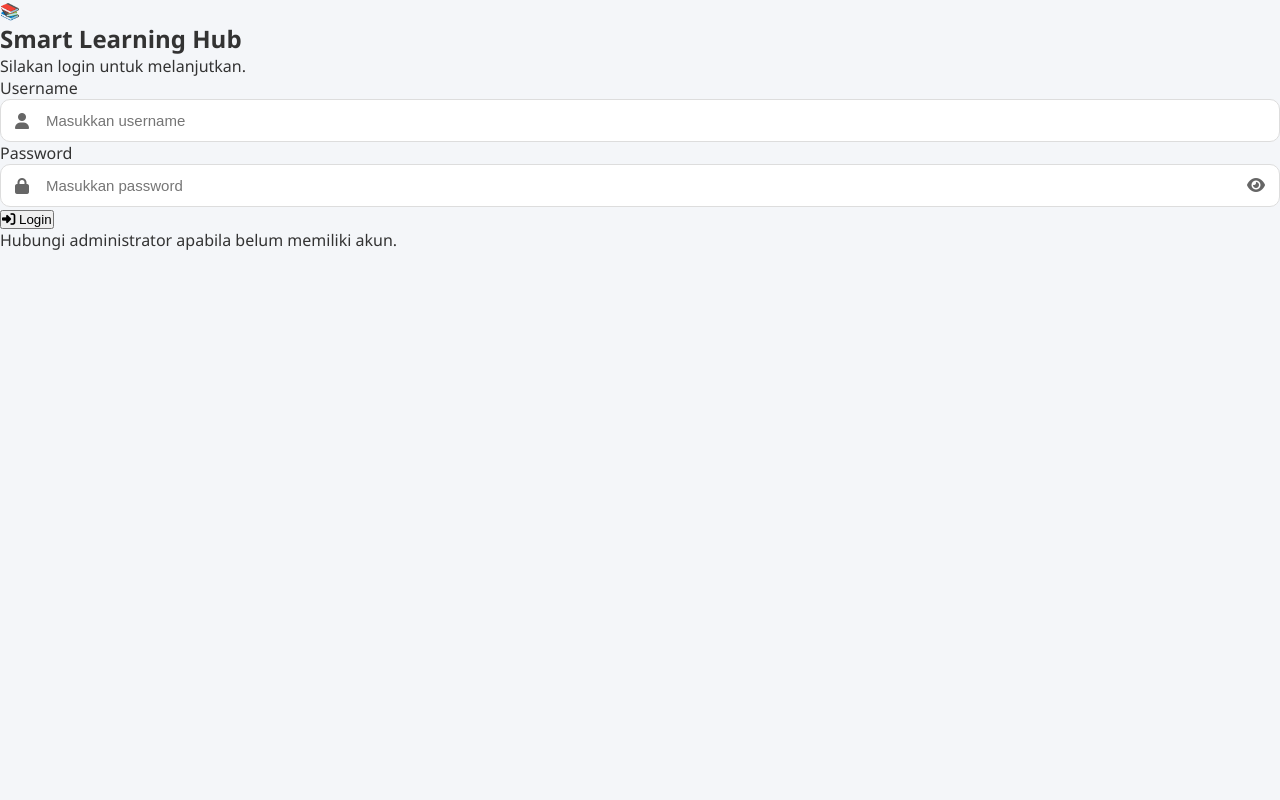
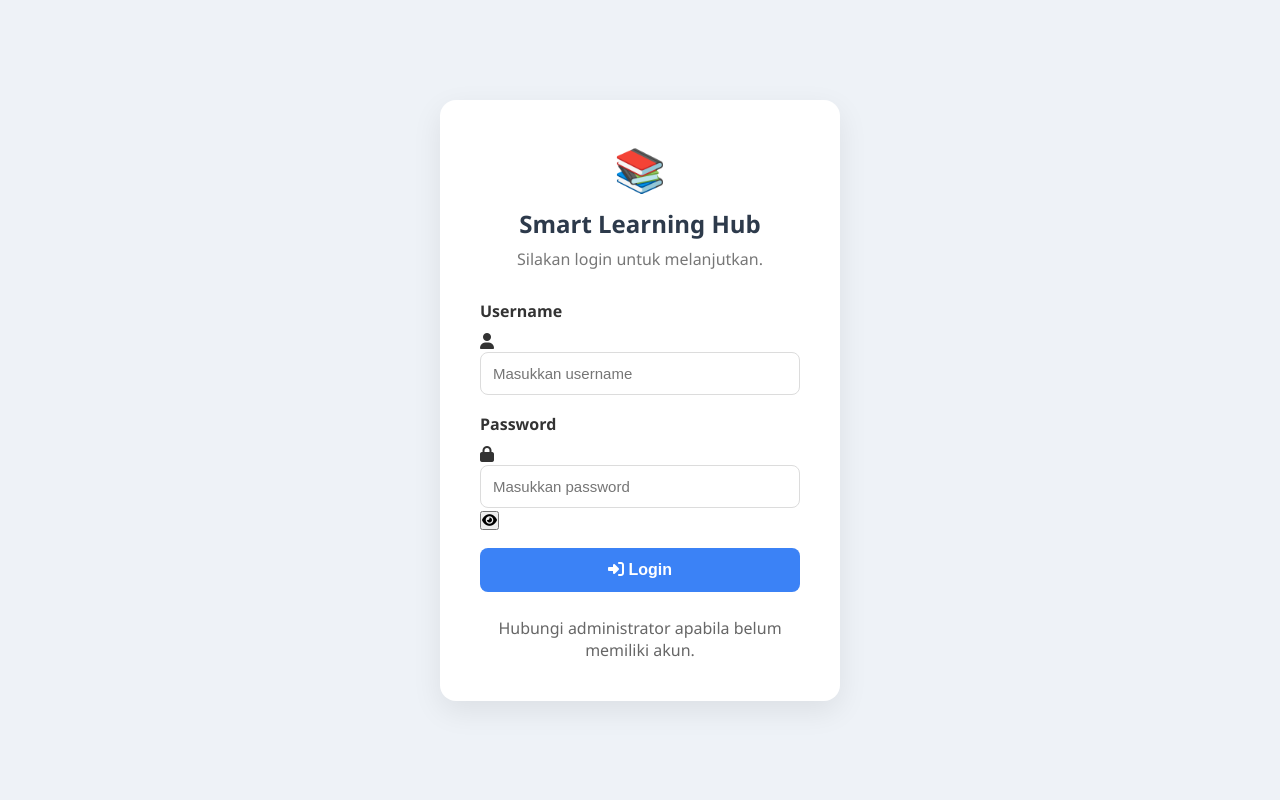
Before and after one commit to nurulanisa5519-png/SmartLearningHub, a Django app: page /login/ in a window 1280 px wide. Run offline with Django 5.2, Linux system fonts and the light colour scheme.

Commit message:
Update style.css

```diff
--- a/learning/static/css/style.css
+++ b/learning/static/css/style.css
@@ -21,79 +21,205 @@ body{
 }
 
 
-.input-wrapper,
-.password-wrapper{
-
-    position:relative;
-
-    display:flex;
-
-    align-items:center;
-
+.home-card{
+    width:720px;
+    background:#ffffff;
+    padding:55px;
+    border-radius:18px;
+    box-shadow:0 12px 35px rgba(0,0,0,.08);
+    text-align:center;
 }
 
-.input-wrapper i,
-.lock-icon{
 
-    position:absolute;
-
-    left:15px;
-
-    color:#666;
-
-    font-size:16px;
-
+.home-card h1{
+    color:#2d3a4b;
+    font-size:38px;
+    margin-bottom:20px;
 }
 
-.input-wrapper input,
-.password-wrapper input{
 
-    width:100%;
-
-    padding:12px 45px;
-
-    border:1px solid #ddd;
-
-    border-radius:10px;
-
-    font-size:15px;
-
-    outline:none;
-
-    transition:.3s;
-
+.home-card p{
+    color:#666;
+    line-height:1.8;
+    font-size:17px;
+    margin-bottom:40px;
 }
 
-.input-wrapper input:focus,
-.password-wrapper input:focus{
 
-    border-color:#2563eb;
-
-    box-shadow:0 0 5px rgba(37,99,235,.2);
-
+.home-buttons{
+    display:flex;
+    justify-content:center;
+    gap:15px;
+    flex-wrap:wrap;
 }
 
-.toggle-password{
 
-    position:absolute;
-
-    right:15px;
-
-    border:none;
-
-    background:none;
-
-    cursor:pointer;
-
-    color:#666;
-
-    font-size:16px;
-
+.home-btn{
+    display:inline-block;
+    min-width:160px;
+    padding:14px 28px;
+    text-decoration:none;
+    border-radius:10px;
+    background:#3b82f6;
+    color:white;
+    font-weight:600;
+    transition:.3s;
 }
 
-.toggle-password:hover{
+.home-btn:hover{
+    background:#2563eb;
+    transform:translateY(-2px);
+}
 
+
+.register-btn{
+    background:#10b981;
+}
+
+.register-btn:hover{
+    background:#059669;
+}
+
+
+@media(max-width:768px){
+
+.home-card{
+    width:100%;
+    padding:35px;
+}
+
+.home-card h1{
+    font-size:30px;
+}
+
+.home-card p{
+    font-size:15px;
+}
+
+.home-buttons{
+    flex-direction:column;
+}
+
+.home-btn{
+    width:100%;
+}
+}
+
+.login-page{
+    background:#eef2f7;
+    min-height:100vh;
+    display:flex;
+    justify-content:center;
+    align-items:center;
+    padding:20px;
+}
+
+
+.login-container{
+    width:100%;
+    display:flex;
+    justify-content:center;
+}
+
+
+.login-card{
+    width:400px;
+    background:#fff;
+    padding:40px;
+    border-radius:16px;
+    box-shadow:0 10px 30px rgba(0,0,0,.08);
+}
+
+
+.login-logo{
+    font-size:42px;
+    text-align:center;
+    margin-bottom:10px;
+}
+
+
+.login-card h2{
+    text-align:center;
+    color:#2d3a4b;
+    margin-bottom:8px;
+}
+
+
+.login-subtitle{
+    text-align:center;
+    color:#777;
+    margin-bottom:30px;
+}
+
+
+.input-group{
+    margin-bottom:18px;
+}
+
+
+.input-group label{
+    display:block;
+    margin-bottom:8px;
+    font-weight:600;
+}
+
+
+.input-group input{
+    width:100%;
+    padding:12px;
+    border:1px solid #dcdcdc;
+    border-radius:8px;
+    font-size:15px;
+    outline:none;
+    transition:.3s;
+}
+
+
+.input-group input:focus{
+    border-color:#3b82f6;
+}
+
+
+.login-btn{
+    width:100%;
+    padding:13px;
+    border:none;
+    border-radius:8px;
+    background:#3b82f6;
+    color:white;
+    font-size:16px;
+    font-weight:600;
+    cursor:pointer;
+    transition:.3s;
+}
+
+
+.login-btn:hover{
+    background:#2563eb;
+}
+
+
+.error-box{
+    margin-top:18px;
+    background:#ffecec;
+    color:#c62828;
+    padding:10px;
+    border-radius:8px;
+    text-align:center;
+}
+
+
+.login-footer{
+    text-align:center;
+    margin-top:25px;
+    color:#666;
+}
+
+
+.login-footer a{
+    text-decoration:none;
     color:#2563eb;
+    font-weight:600;
 
 }
 
```
